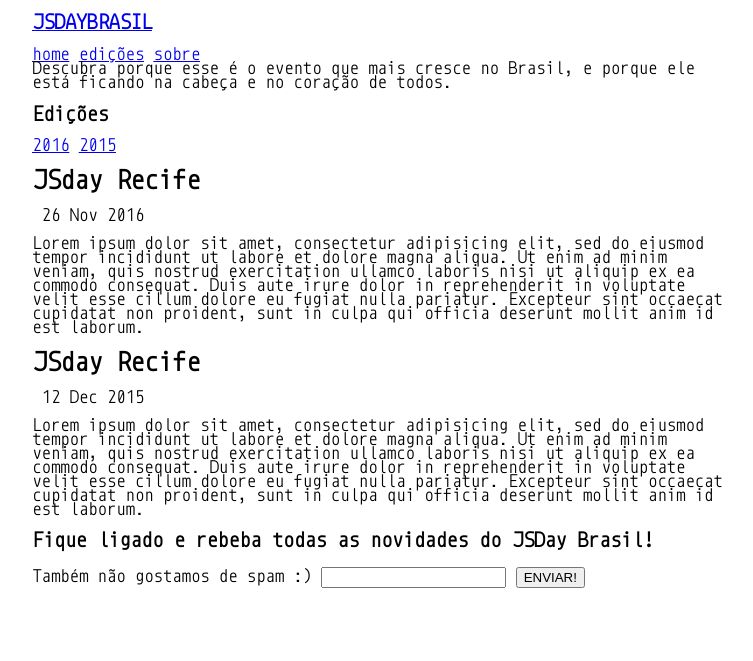
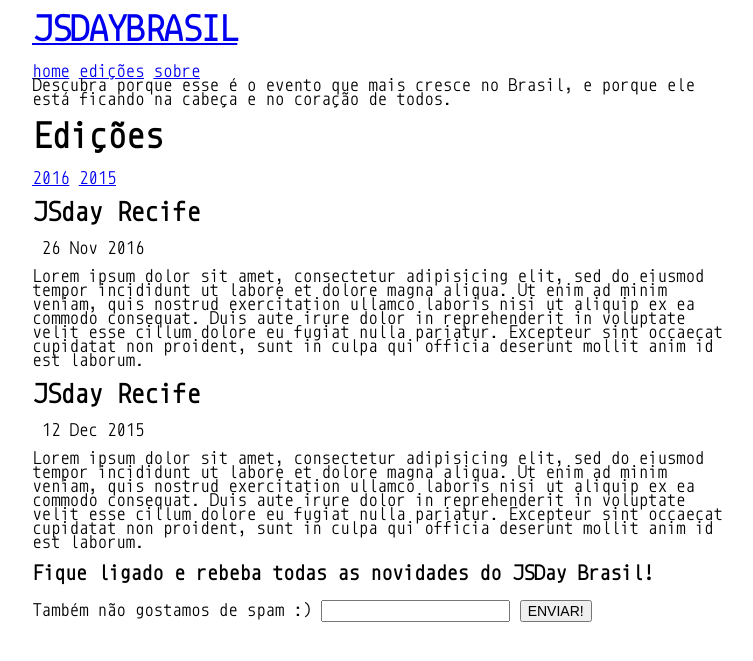
Before and after one commit to JSdayBR/beta, a Jekyll site: the page built from index.html, in a window 1280 px wide. Shown: the top 661 px of the page, without its empty margins (258-1011 px from the left). Built offline with Jekyll 4.4.1, drawn with Linux system fonts in a browser that asks for light colours.

Commit message:
Add normalize

```diff
--- a/_layouts/default.html
+++ b/_layouts/default.html
@@ -6,6 +6,7 @@
   <meta http-equiv="X-UA-Compatible" content="IE=edge,chrome=1">
   <title>{{ page.title }}</title>
   <meta name="viewport" content="width=device-width">
+  <link rel="stylesheet" href="/assets/vendor/normalize-css/normalize.css">
   <!-- Custom CSS -->
   <link rel="stylesheet" href="/css/main.css">
 </head>
```
